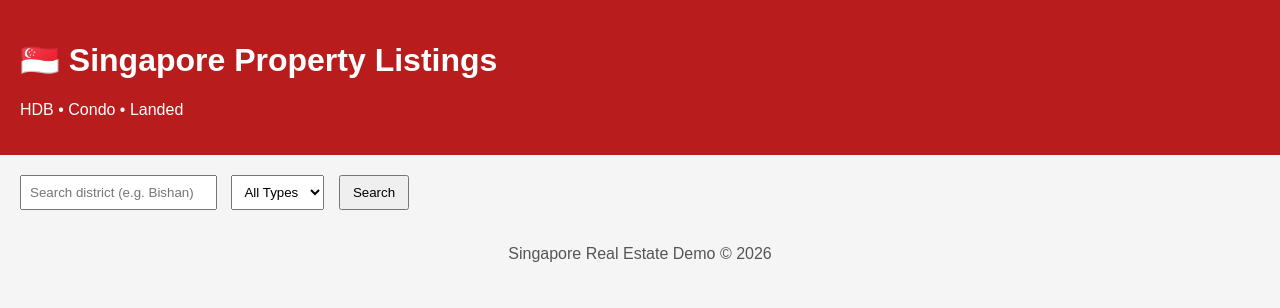
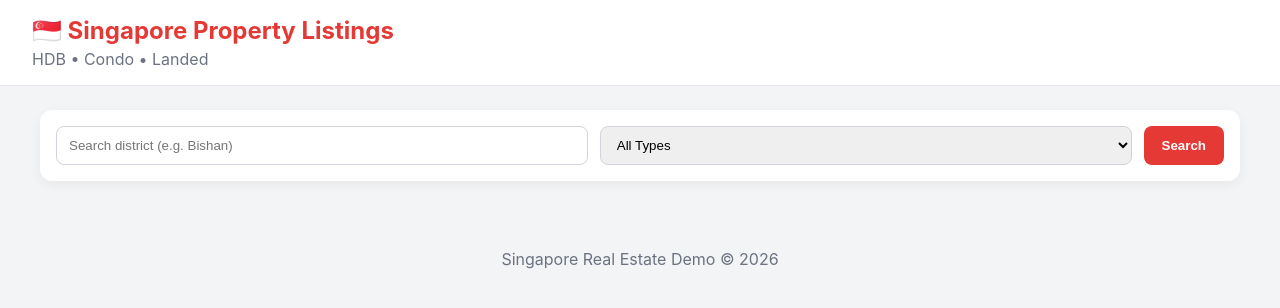
Before and after one commit to aihome-sg/flask-app, a Flask app: template templates/home.html in a window 1280 px wide. Shown: the top 308 px of the page. Run offline with Flask 3, Linux system fonts and the light colour scheme; the template is opened without the code that fills it, so the values that code supplies are empty.

Commit message:
Convert to pgur layout

```diff
--- a/static/style.css
+++ b/static/style.css
@@ -1,11 +1,122 @@
-body { font-family: Arial, sans-serif; background:#f5f5f5; margin:0 }
-header { background:#b91c1c; color:white; padding:20px }
-.container { padding:20px }
-.grid { display:grid; grid-template-columns: repeat(auto-fit, minmax(300px, 1fr)); gap:20px }
-.card { background:white; border-radius:8px; overflow:hidden; box-shadow:0 4px 10px rgba(0,0,0,0.1) }
-.card img { width:100%; height:200px; object-fit:cover }
-.card-body { padding:15px }
-.price { color:#15803d; font-weight:bold }
-footer { text-align:center; padding:15px; color:#555 }
-input, select { padding:8px; margin-right:10px }
-button { padding:8px 12px }
+
+/* static/style.css (PropertyGuru / 99.co inspired)*/
+
+
+:root {
+  --primary: #e53935;
+  --dark: #1f2937;
+  --gray: #6b7280;
+}
+
+body {
+  font-family: "Inter", Arial, sans-serif;
+  background: #f3f4f6;
+  margin: 0;
+  color: #111827;
+}
+
+header {
+  background: white;
+  border-bottom: 1px solid #e5e7eb;
+  padding: 16px 32px;
+}
+
+header h1 {
+  margin: 0;
+  color: var(--primary);
+  font-size: 24px;
+}
+
+header p {
+  margin: 4px 0 0;
+  color: var(--gray);
+}
+
+.container {
+  max-width: 1200px;
+  margin: 0 auto;
+  padding: 24px;
+}
+
+form {
+  background: white;
+  padding: 16px;
+  border-radius: 12px;
+  display: flex;
+  gap: 12px;
+  margin-bottom: 24px;
+  box-shadow: 0 4px 12px rgba(0,0,0,0.05);
+}
+
+input, select {
+  flex: 1;
+  padding: 10px 12px;
+  border-radius: 8px;
+  border: 1px solid #d1d5db;
+}
+
+button {
+  background: var(--primary);
+  color: white;
+  border: none;
+  border-radius: 8px;
+  padding: 10px 18px;
+  cursor: pointer;
+  font-weight: 600;
+}
+
+button:hover {
+  opacity: 0.9;
+}
+
+.grid {
+  display: grid;
+  grid-template-columns: repeat(auto-fill, minmax(280px, 1fr));
+  gap: 24px;
+}
+
+.card {
+  background: white;
+  border-radius: 14px;
+  overflow: hidden;
+  box-shadow: 0 6px 20px rgba(0,0,0,0.08);
+  transition: transform 0.2s ease;
+}
+
+.card:hover {
+  transform: translateY(-4px);
+}
+
+.card img {
+  width: 100%;
+  height: 180px;
+  object-fit: cover;
+}
+
+.card-body {
+  padding: 16px;
+}
+
+.card-body h3 {
+  margin: 0 0 6px;
+  font-size: 16px;
+}
+
+.card-body p {
+  margin: 4px 0;
+  font-size: 14px;
+  color: var(--gray);
+}
+
+.price {
+  font-size: 18px;
+  font-weight: 700;
+  color: #059669;
+  margin-top: 8px;
+}
+
+footer {
+  text-align: center;
+  padding: 20px;
+  color: var(--gray);
+}
```
Also changed, not shown: templates/home.html (line endings or trailing spaces).
